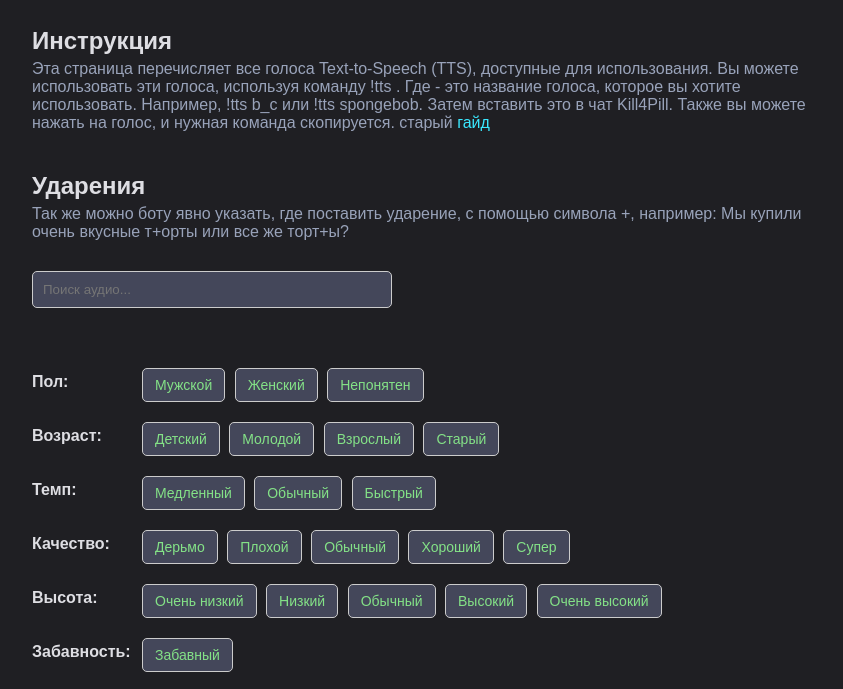
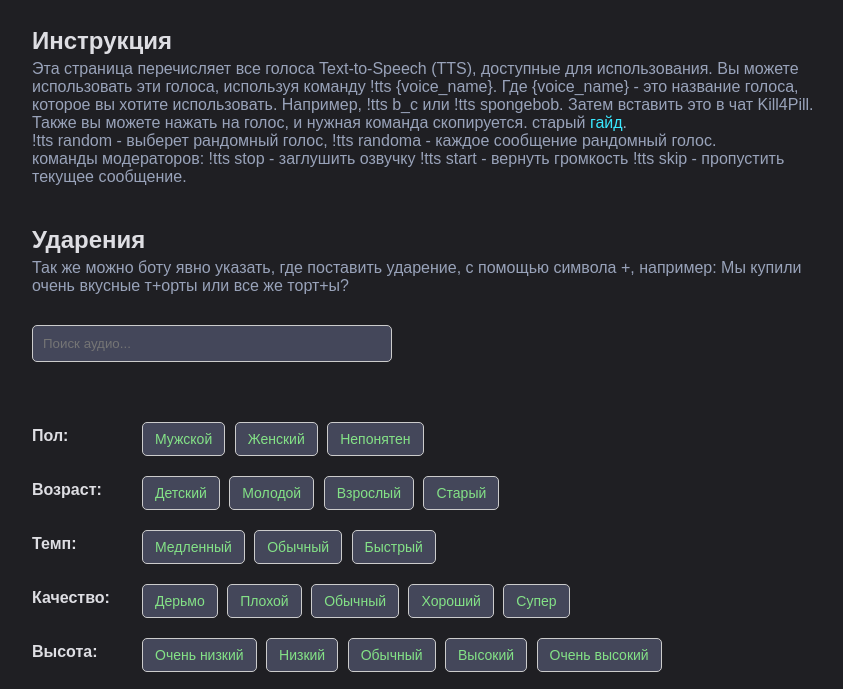
Before and after one commit to ttsozvuchka/ttsozvuchka.github.io, a plain HTML site: page index.html in a window 1280 px wide. Shown: the part 89-778 px from the top of the page, without its empty margins (208-1051 px from the left). Drawn offline with Linux system fonts and the light colour scheme.

Commit message:
update commands

```diff
--- a/audio_list.json
+++ b/audio_list.json
@@ -405,10 +405,8 @@
     "jain.aac",
     "jaina.aac",
     "janna.aac",
-    "japyrak.aac",
     "jeklik.aac",
     "jhin.aac",
-    "jhin\u00d0\u00ba\u00d1\u0081.aac",
     "jolene.aac",
     "juggernaut.aac",
     "junboy.aac",
--- a/index.html
+++ b/index.html
@@ -14,12 +14,13 @@
 
     <h2 class="h2c" >Инструкция</h2>
     <span class="instructions">Эта страница перечисляет все голоса Text-to-Speech (TTS), доступные для использования.
-        Вы можете использовать эти голоса, используя команду !tts <voice_name>. Где <voice_name> - это название
+        Вы можете использовать эти голоса, используя команду !tts {voice_name}. Где {voice_name} - это название
         голоса, которое вы хотите использовать.
         Например, !tts b_c или !tts spongebob. Затем вставить это в чат Kill4Pill. Также вы можете нажать на
         голос, и нужная команда скопируется. старый <a
             href="https://docs.google.com/document/d/1iddMiYoM54I-qXnFySj_3dJTcIb-nw4Avey502C_jPU/edit?usp=sharing"
-            class="unstyled-link">гайд</a></span>
+            class="unstyled-link">гайд</a>.<br>!tts random - выберет рандомный голос, !tts randoma - каждое сообщение рандомный голос.<br>
+        команды модераторов: !tts stop - заглушить озвучку !tts start - вернуть громкость !tts skip - пропустить текущее сообщение.</span>
 
     <h2 class="h2c">Ударения</h2>
     <span class="support">Так же можно боту явно указать, где поставить ударение, с помощью символа +, например: Мы
```
